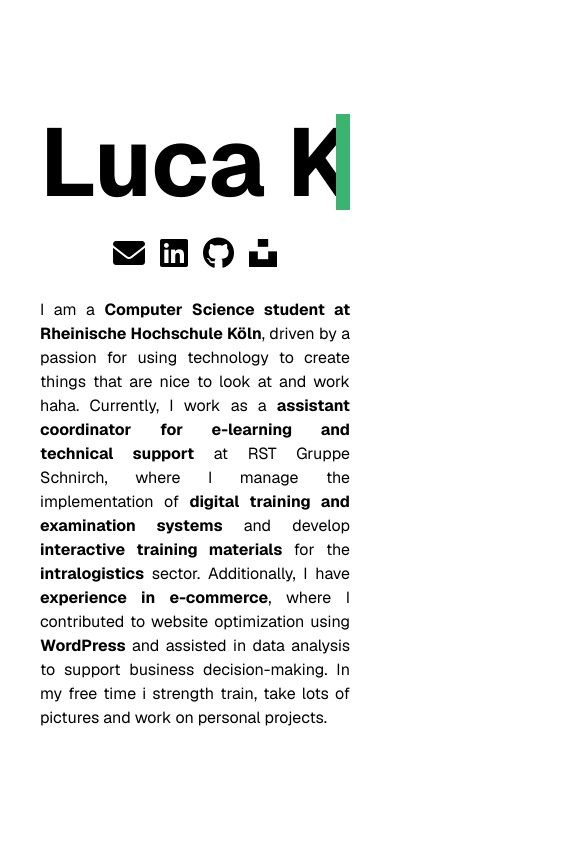
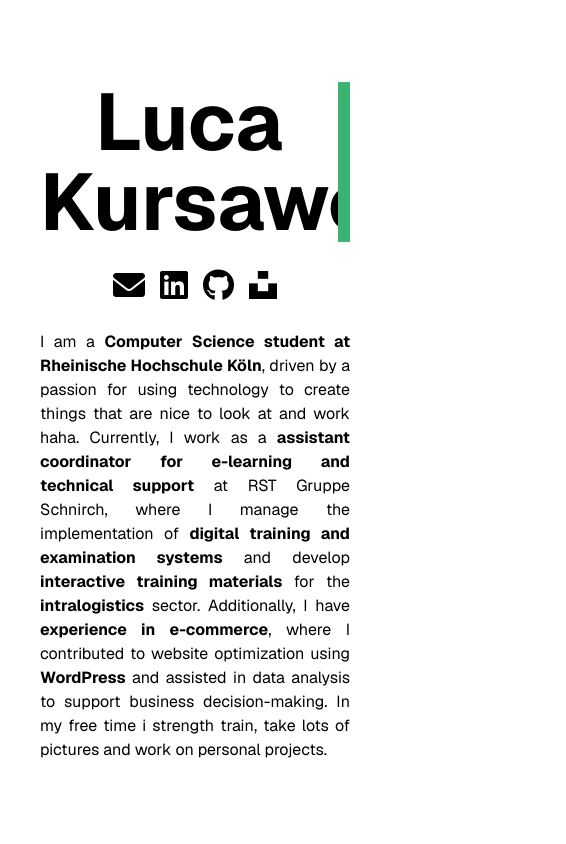
Before and after one commit to lucakursawe/portfolio, a plain HTML site: page index.html in a window 390 px wide. Shown: the top 844 px of the page, 566 px wide, since content can reach past the window. Drawn offline with nearby package versions, Linux system fonts and the light colour scheme; a script that the page names is missing.

Commit message:
change h1 size to 5px because i wanted to

```diff
--- a/index.css
+++ b/index.css
@@ -49,7 +49,7 @@ p {
 
 /* Heading styles */
 h1 {
-  font-size: 6rem;
+  font-size: 5rem;
   line-height: 1;
 }
 
@@ -112,3 +112,9 @@ h3 {
     0%, 100% { border-color: transparent; }
     50% { border-color: mediumseagreen; }
 }
+
+@media (max-width: 480px) {
+    .typewriter {
+        white-space: normal; /* Allow line break on very small screens */
+    }
+}
```
Also changed, not shown: index.js (deleted). Lines whose indentation alone changed are shown as unchanged.
